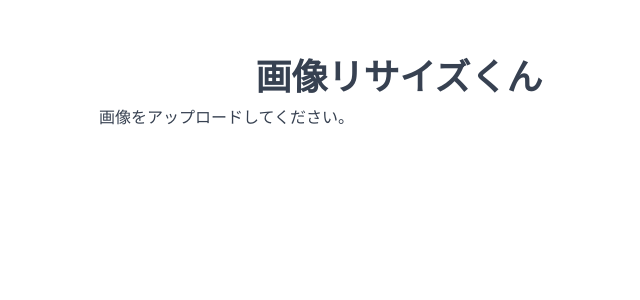
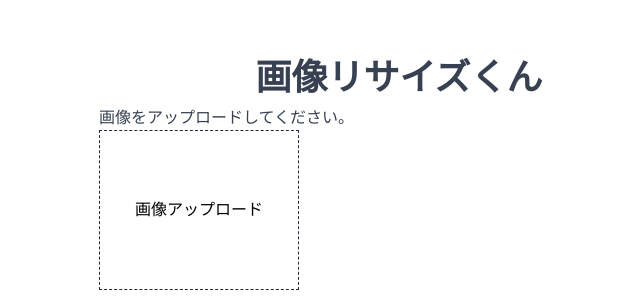
Before and after one commit to Tetsuya-Minase/image-resize-kun, an Angular app: page / in a window 1280 px wide. Shown: the top 300 px of the page, without its empty margins (241-881 px from the left). Built offline with nearby package versions, Linux system fonts and the light colour scheme; what @tailwindcss/typography would draw is missing.

Commit message:
feat: add image component templage

```diff
--- a/apps/image-resize-kun/src/app/app.module.ts
+++ b/apps/image-resize-kun/src/app/app.module.ts
@@ -4,10 +4,11 @@ import { BrowserModule } from '@angular/platform-browser';
 import { AppComponent } from './app.component';
 import { HeaderModule } from './components/header/header.module';
 import { MainModule } from './components/main/main.module';
+import { ImageModule } from './components/image/image.module';
 
 @NgModule({
   declarations: [AppComponent],
-  imports: [BrowserModule, HeaderModule, MainModule],
+  imports: [BrowserModule, HeaderModule, MainModule, ImageModule],
   providers: [],
   bootstrap: [AppComponent],
 })
--- /dev/null
+++ b/apps/image-resize-kun/src/app/components/image/image.component.html
@@ -0,0 +1,5 @@
+<label class='flex w-1/3 h-40 justify-center items-center border border-gray-800 border-dashed'>
+  画像アップロード
+  <input class='hidden' type='file' accept='image/svg+xml,image/gif,image/jpeg,image/png' multiple
+         (change)='onChangeImage($event)'>
+</label>
--- /dev/null
+++ b/apps/image-resize-kun/src/app/components/image/image.component.ts
@@ -0,0 +1,16 @@
+import { Component } from '@angular/core';
+import { ImageService } from './image.service';
+
+@Component({
+  selector: 'image-resize-kun-image',
+  templateUrl: 'image.component.html',
+})
+export class ImageComponent {
+  constructor(private readonly imageService: ImageService) {}
+
+  onChangeImage(event: Event) {
+    const inputElement = event.target as HTMLInputElement;
+    console.log(inputElement);
+    this.imageService.readImage(inputElement.files);
+  }
+}
--- /dev/null
+++ b/apps/image-resize-kun/src/app/components/image/image.service.ts
@@ -0,0 +1,11 @@
+import { Injectable } from '@angular/core';
+import { Nullable } from '../../types/expansion-type';
+
+@Injectable()
+export class ImageService {
+  public readImage(files: Nullable<FileList>) {
+    if (files === null) {
+      return;
+    }
+  }
+}
--- a/apps/image-resize-kun/src/app/components/main/main.component.html
+++ b/apps/image-resize-kun/src/app/components/main/main.component.html
@@ -1,4 +1,4 @@
 <main>
   <p class='text-gray-700'>画像をアップロードしてください。</p>
-
+  <image-resize-kun-image></image-resize-kun-image>
 </main>
--- a/apps/image-resize-kun/src/app/components/main/main.module.ts
+++ b/apps/image-resize-kun/src/app/components/main/main.module.ts
@@ -1,9 +1,10 @@
 import { NgModule } from '@angular/core';
 
 import { MainComponent } from './main.component';
+import { ImageModule } from '../image/image.module';
 
 @NgModule({
-  imports: [],
+  imports: [ImageModule],
   exports: [MainComponent],
   declarations: [MainComponent],
   providers: [],
--- a/apps/image-resize-kun/src/index.html
+++ b/apps/image-resize-kun/src/index.html
@@ -1,11 +1,11 @@
 <!DOCTYPE html>
-<html lang="en">
+<html lang='ja'>
 <head>
-    <meta charset="utf-8" />
+  <meta charset='utf-8' />
   <title>ImageResizeKun</title>
-    <base href="/" />
-    <meta name="viewport" content="width=device-width, initial-scale=1" />
-    <link rel="icon" type="image/x-icon" href="favicon.ico" />
+  <base href='/' />
+  <meta name='viewport' content='width=device-width, initial-scale=1' />
+  <link rel='icon' type='image/x-icon' href='favicon.ico' />
 </head>
 <body>
 <image-resize-kun-root></image-resize-kun-root>
```
Also changed, not shown: apps/image-resize-kun/src/app/components/image/image.module.ts (added, +12 -0 lines). Lines whose indentation alone changed are shown as unchanged.
